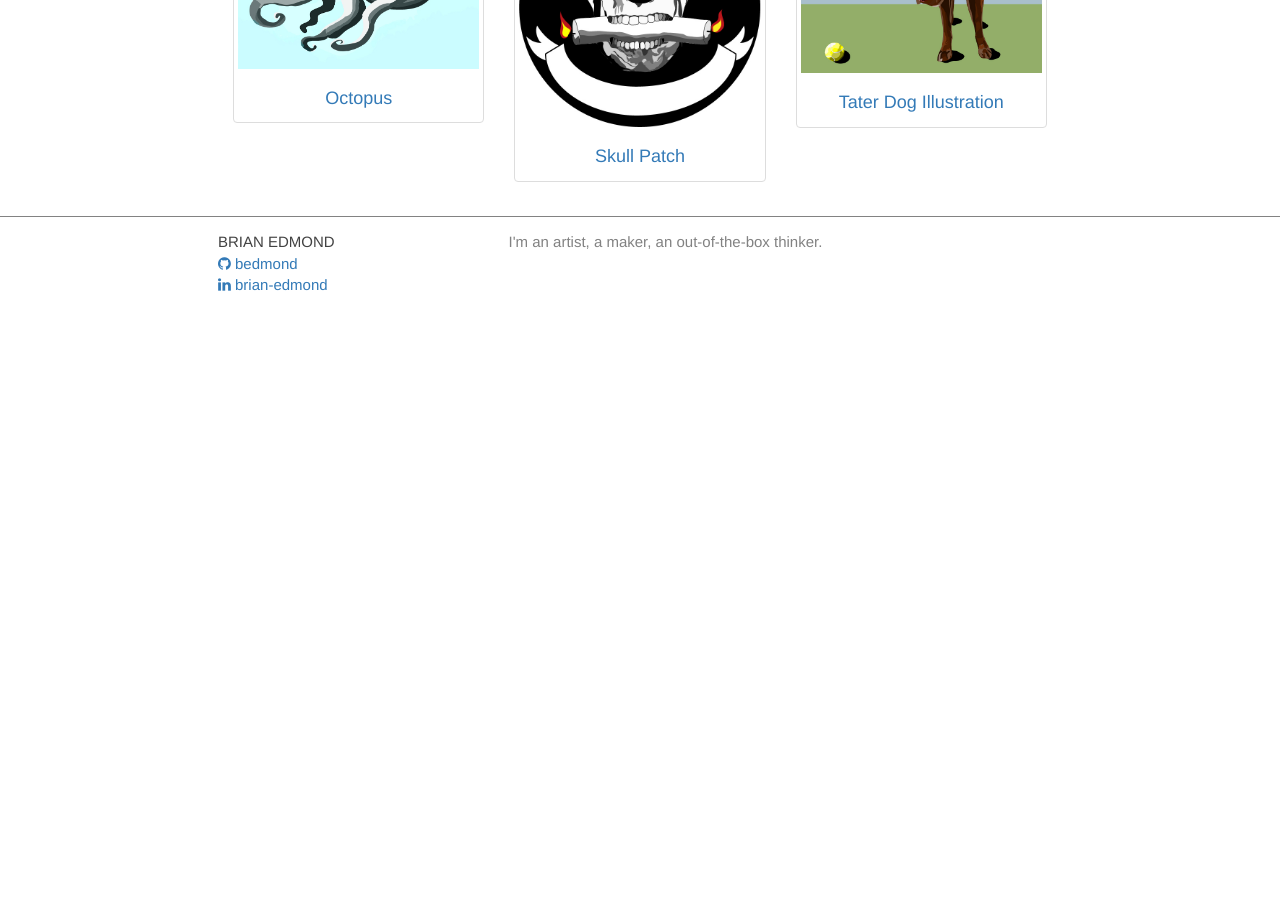
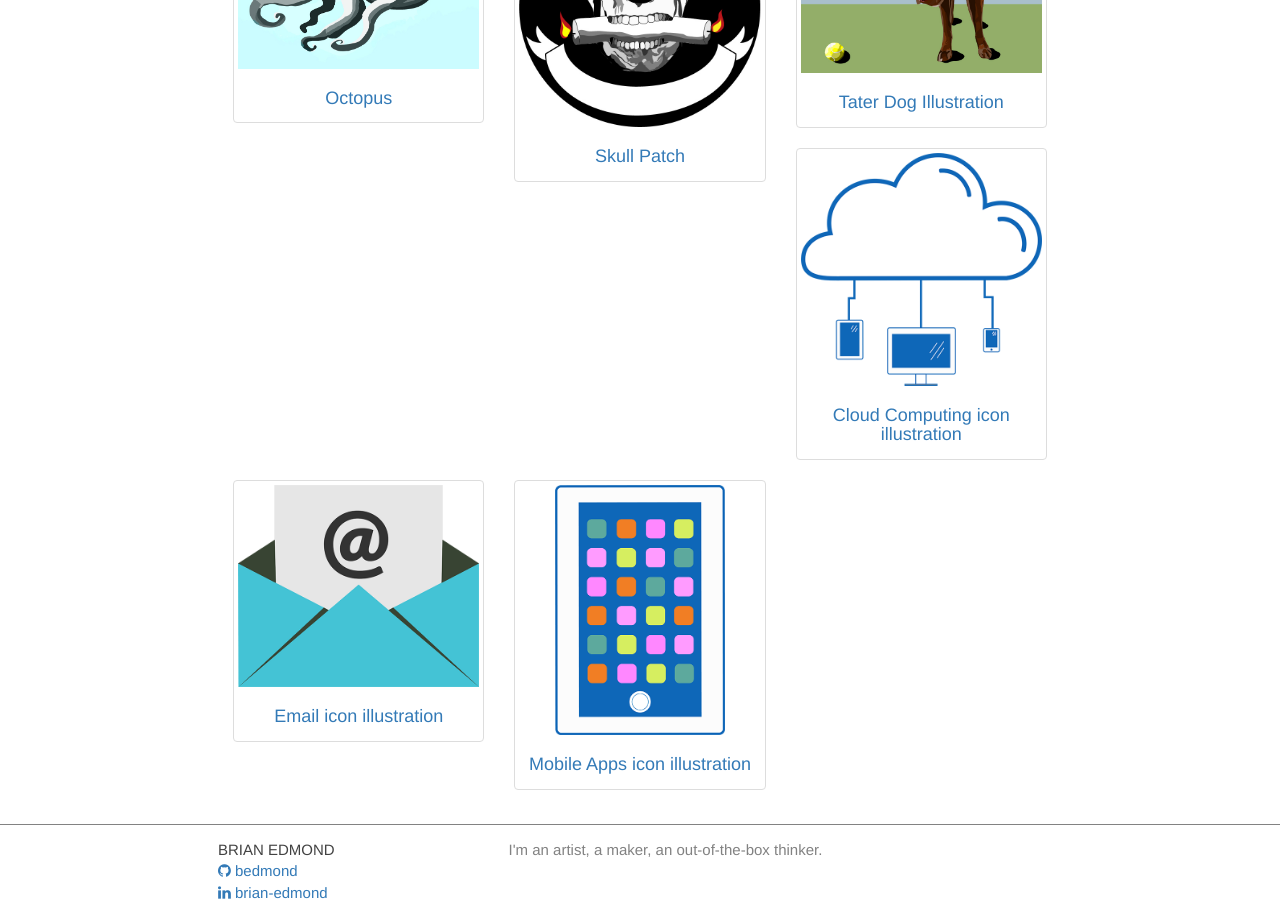
Before and after one commit to bedmond/bedmond.github.io, a Jekyll site: the page built from index.html, in a window 1280 px wide and 900 px high, scrolled down 937 px. Built offline with Jekyll 4.4.1, drawn with Linux system fonts in a browser that asks for light colours; nearby versions of some CDN libraries; before the commit the page ends 1264 px from its top, so only the background shows below that.

Commit message:
added some icons

```diff
--- /dev/null
+++ b/_portfolioillustration/cloud-computing-illustration.md
@@ -0,0 +1,6 @@
+---
+layout: post
+title: Cloud Computing icon illustration
+image: "images/illustration/CloudComputing_BE_LR.png"
+---
+An icon representation of the cloud.
--- /dev/null
+++ b/_portfolioillustration/email-illustration.md
@@ -0,0 +1,6 @@
+---
+layout: post
+title: Email icon illustration
+image: "images/illustration/emailIcon_BE_LR.png"
+---
+An icon representation of email.
--- /dev/null
+++ b/_portfolioillustration/mobile-apps-illustration.md
@@ -0,0 +1,6 @@
+---
+layout: post
+title: Mobile Apps icon illustration
+image: "images/illustration/MobileApps_BE_LR.png"
+---
+An icon representation of mobile apps.
--- a/index.html
+++ b/index.html
@@ -1,6 +1,6 @@
 ---
 layout: default
-title:
+title: Illustration
 ---
 
 <h1 class="page-heading">Illustration</h1>
```
Also changed, not shown: design.md (+1 -1 lines), images/illustration/CloudComputing_BE_LR.png (added), images/illustration/MobileApps_BE_LR.png (added), images/illustration/emailIcon_BE_LR.png (added), 1 other file.
